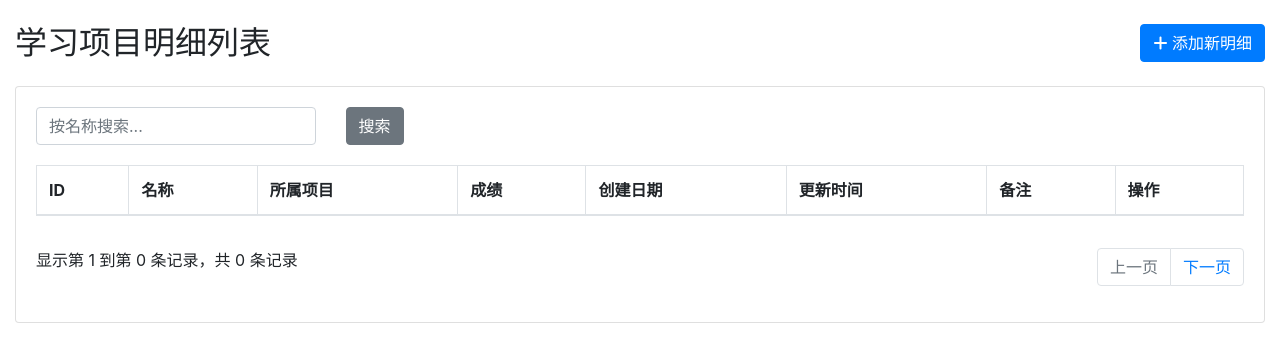
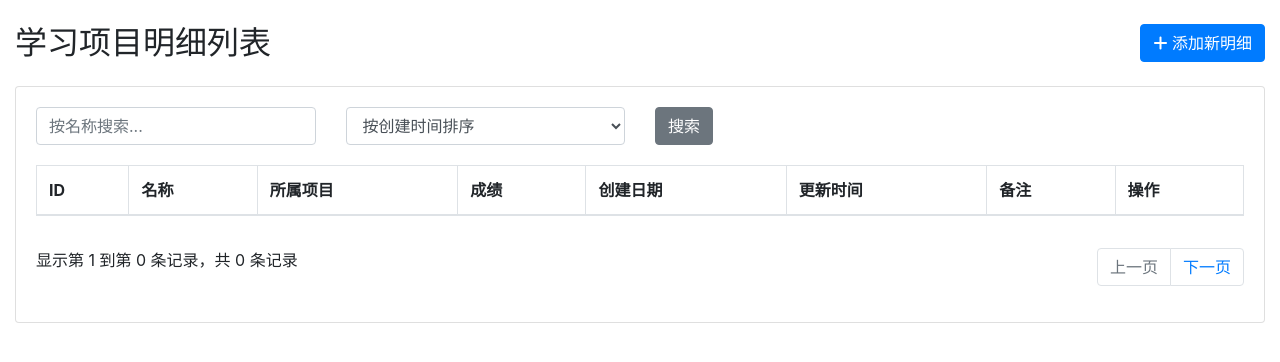
Before and after one commit to BH801/eng_record, a Django app: page /project_detail_list in a window 1280 px wide. Shown: the top 362 px of the page. Run offline with Django 5.2, Linux system fonts and the light colour scheme; data that the repository does not hold is empty; some libraries are stand-ins or nearby versions.

Commit message:
完成分类排序功能

```diff
--- a/apps/records/view2.py
+++ b/apps/records/view2.py
@@ -201,19 +201,19 @@ def update_project_detail(request):
             "errmsg": "系统错误，请联系管理员"
         })
 
-
 @ensure_csrf_cookie
 @require_http_methods(["GET"])
 def get_project_detail_list(request):
     """
     获取学习项目明细列表
-    支持按名称搜索和分页
+    支持按名称搜索、分页和多种排序方式
     """
     try:
         # 获取查询参数
         search_name = request.GET.get('search_name', '')
         page = int(request.GET.get('page', 1))
         page_size = int(request.GET.get('page_size', 10))
+        sort_by = request.GET.get('sort_by', 'c_time')  # 默认按创建时间排序
 
         # 构建查询
         query = PorjectDetail.objects.select_related('study_project').all()
@@ -222,13 +222,24 @@ def get_project_detail_list(request):
         if search_name:
             query = query.filter(name__icontains=search_name)
 
+        # 根据不同的排序方式设置排序规则
+        if sort_by == 'project':
+            # 按学习项目排序，次排序为创建时间
+            query = query.order_by('study_project__name', '-c_time')
+        elif sort_by == 'date':
+            # 按学习日期排序，次排序为创建时间
+            query = query.order_by('c_date', '-c_time')
+        else:
+            # 默认按创建时间排序
+            query = query.order_by('-c_time')
+
         # 计算总记录数
         total_count = query.count()
 
         # 分页
         start = (page - 1) * page_size
         end = start + page_size
-        details = query.order_by('-c_time')[start:end]
+        details = query[start:end]
 
         # 构建返回数据
         data = []
@@ -236,13 +247,11 @@ def get_project_detail_list(request):
             data.append({
                 "id": detail.id,
                 "name": detail.name,
-                # "study_project_id": detail.study_project.id,
                 "study_project_name": detail.study_project.name,
                 "score": detail.score,
                 "c_date": detail.c_date.strftime("%Y-%m-%d"),
                 "c_time": detail.c_time.strftime("%Y-%m-%d %H:%M:%S"),
                 "notes": detail.notes or "",
-                # "creator": detail.creator
             })
 
         return JsonResponse({
--- a/static/js/project_detail_list.js
+++ b/static/js/project_detail_list.js
@@ -2,14 +2,20 @@ $(document).ready(function() {
     let currentPage = 1;
     const pageSize = 10;
 
-    function loadData(page = 1, searchName = '') {
+    function loadData(page = 1, searchName = '', sortBy = '') {
+        // 获取当前选择的排序方式
+        if (!sortBy) {
+            sortBy = $('#sortOption').val();
+        }
+
         $.ajax({
             url: '/api/project_detail/list',
             method: 'GET',
             data: {
                 page: page,
                 page_size: pageSize,
-                search_name: searchName
+                search_name: searchName,
+                sort_by: sortBy
             },
             success: function(response) {
                 if (response.errno === "0") {
@@ -26,6 +32,19 @@ $(document).ready(function() {
         });
     }
 
+    // 添加排序选择变化事件
+    $('#sortOption').change(function() {
+        currentPage = 1;
+        const searchName = $('#searchName').val().trim();
+        loadData(currentPage, searchName);
+    });
+
+    // 修改搜索按钮点击事件
+    $('#searchBtn').click(function() {
+        const searchName = $('#searchName').val().trim();
+        currentPage = 1;
+        loadData(currentPage, searchName);
+    });
     function renderTable(items) {
         const tbody = $('#detailTable tbody');
         tbody.empty();
--- a/templates/records/project_detail_list.html
+++ b/templates/records/project_detail_list.html
@@ -37,6 +37,13 @@
 <div class="search-box row">
     <div class="col-md-3">
         <input type="text" id="searchName" class="form-control" placeholder="按名称搜索...">
+    </div>
+    <div class="col-md-3">
+        <select id="sortOption" class="form-control">
+            <option value="c_time">按创建时间排序</option>
+            <option value="project">按学习项目排序</option>
+            <option value="date">按学习日期排序</option>
+        </select>
     </div>
     <div class="col-md-2">
         <button id="searchBtn" class="btn btn-secondary">搜索</button>
```
Lines whose indentation alone changed are shown as unchanged.
